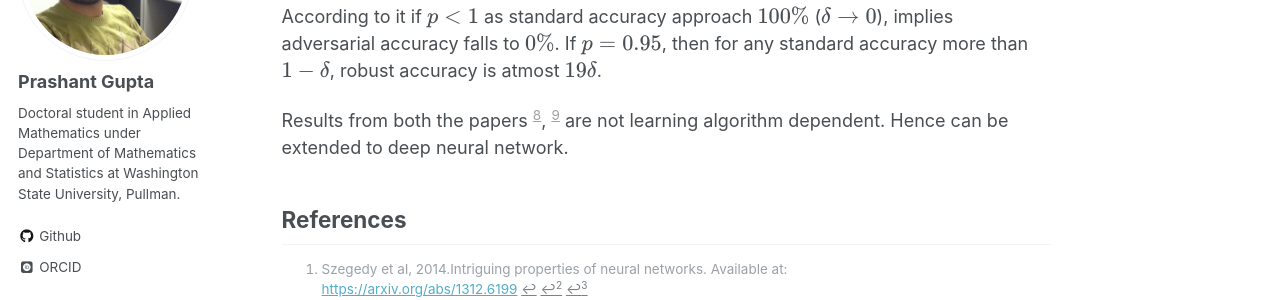
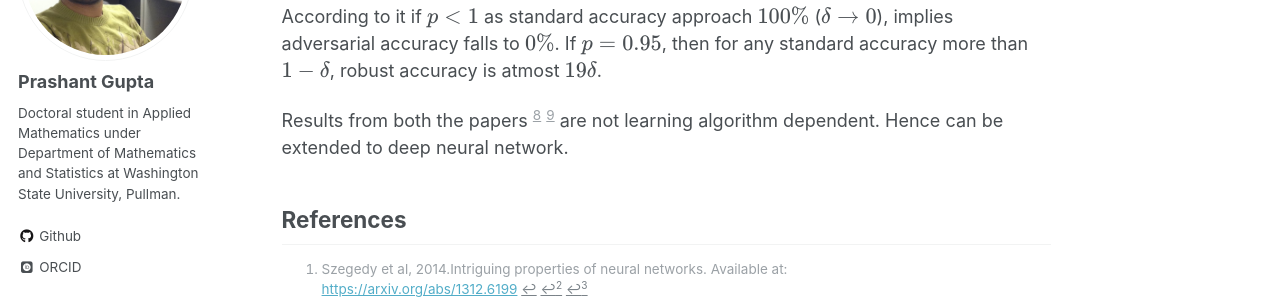
Before and after one commit to pragup/pragup.github.io, a Jekyll site: the page built from _posts/2019-07-31-Adversarial-Robustness-Training.md, in a window 1280 px wide and 900 px high, scrolled down 3635 px. Shown: the part 150-450 px from the top of the window. Built offline with Jekyll 4.4.1, drawn with Linux system fonts in a browser that asks for light colours; some web fonts are replaced; formulas are drawn with MathJax 3.

Commit message:
no message

```diff
--- a/_posts/2019-07-31-Adversarial-Robustness-Training.md
+++ b/_posts/2019-07-31-Adversarial-Robustness-Training.md
@@ -79,7 +79,7 @@ adversarial accuracy. Paper[^TsSaEnTuMa2019] gave robust accuracy trade off theo
 According to it if $p < 1$ as standard accuracy approach $100 \%$ ($\delta \to 0$), implies adversarial accuracy falls to $0\%$. If $p = 0.95$, then for any standard accuracy more than $1 - \delta$, robust accuracy is
 atmost $19\delta$.
 
-Results from both the papers [^ScSaTsTaMa2018], [^TsSaEnTuMa2019] are not learning algorithm dependent. Hence can be extended to deep neural network.
+Results from both the papers [^ScSaTsTaMa2018] [^TsSaEnTuMa2019] are not learning algorithm dependent. Hence can be extended to deep neural network.
 
 
 
```
